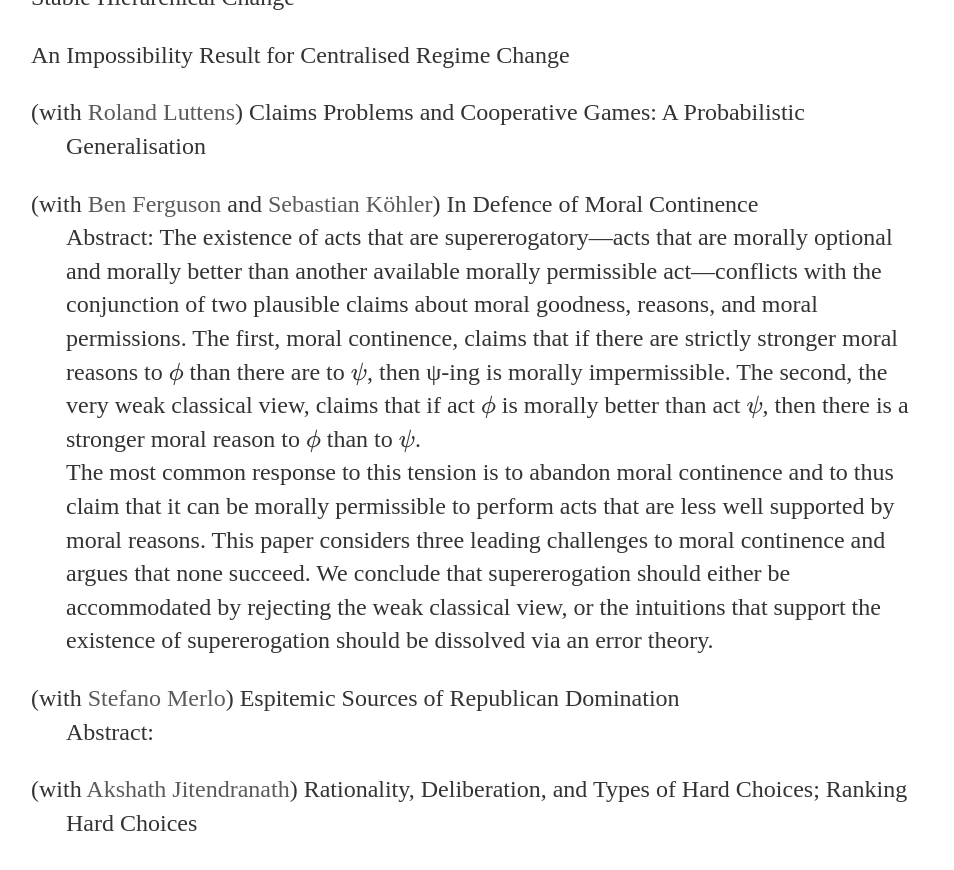
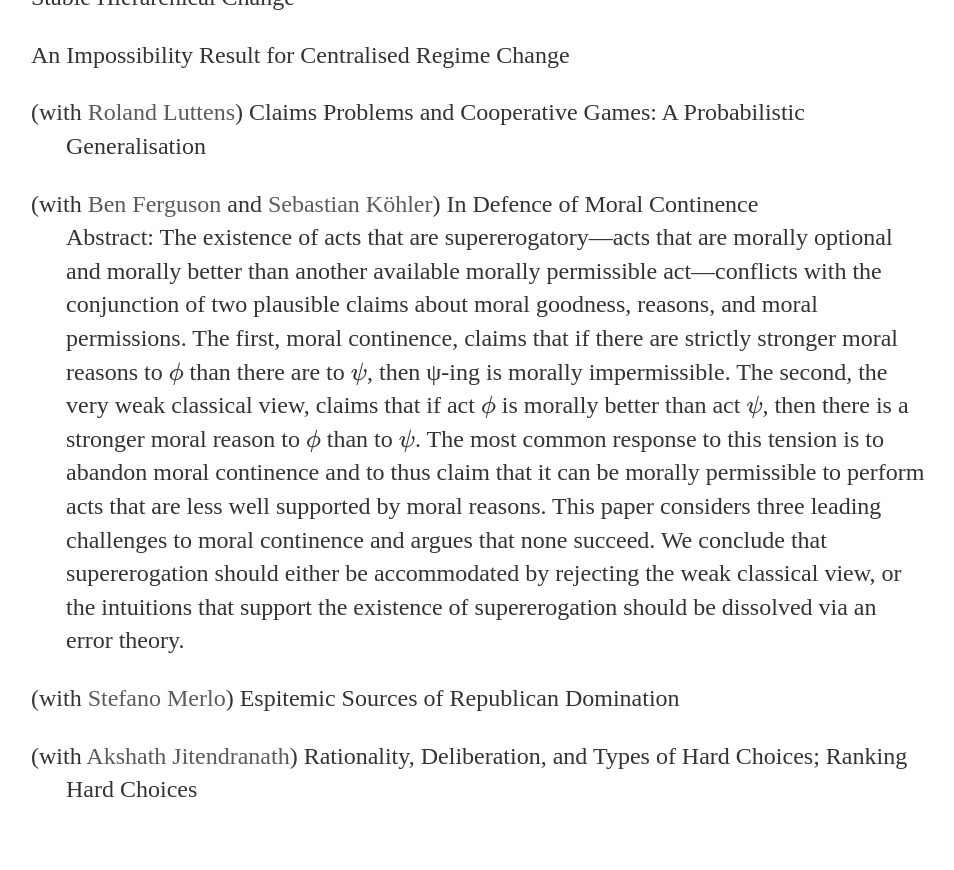
Before and after one commit to uzunovam/uzunovam, a Jekyll site: the page built from writing/index.html, in a window 1280 px wide and 900 px high, scrolled down 2220 px. Shown: the top 870 px of the window, without its empty margins (161-1115 px from the left). Built offline with Jekyll 4.4.1, drawn with Linux system fonts in a browser that asks for light colours; some of the changed text lies outside the part shown.

Commit message:
Update index.html

```diff
--- a/writing/index.html
+++ b/writing/index.html
@@ -21,8 +21,7 @@ title: Writing
 	<p class="middlereference">An Impossibility Result for Centralised Regime Change</p>
 	<p class="middlereference">(with <a href="https://research.vu.nl/en/persons/roland-iwan-luttens">Roland Luttens</a>) Claims Problems and Cooperative Games: A Probabilistic Generalisation</p>
 	<p class="middlereference">(with <a href="https://www.benjaminferguson.org/">Ben Ferguson</a> and <a href="https://sekoehler.weebly.com/">Sebastian Köhler</a>) In Defence of Moral Continence</br>
-	Abstract: The existence of acts that are supererogatory—acts that are morally optional and morally better than another available morally permissible act—conflicts with the conjunction of two plausible claims about moral goodness, reasons, and moral permissions. The first, moral continence, claims that if there are strictly stronger moral reasons to \(\phi\) than there are to \(\psi\), then ψ-ing is morally impermissible. The second, the very weak classical view, claims that if act \(\phi\) is morally better than act \(\psi\), then there is a stronger moral reason to \(\phi\) than to \(\psi\). </br> The most common response to this tension is to abandon moral continence and to thus claim that it can be morally permissible to perform acts that are less well supported by moral reasons. This paper considers three leading challenges to moral continence and argues that none succeed. We conclude that supererogation should either be accommodated by rejecting the weak classical view, or the intuitions that support the existence of supererogation should be dissolved via an error theory.</p>
-	<p class="middlereference">(with <a href="https://www.stefanomerlo.org/">Stefano Merlo</a>) Espitemic Sources of Republican Domination</br>
-	Abstract: </p>
+	Abstract: The existence of acts that are supererogatory—acts that are morally optional and morally better than another available morally permissible act—conflicts with the conjunction of two plausible claims about moral goodness, reasons, and moral permissions. The first, moral continence, claims that if there are strictly stronger moral reasons to \(\phi\) than there are to \(\psi\), then ψ-ing is morally impermissible. The second, the very weak classical view, claims that if act \(\phi\) is morally better than act \(\psi\), then there is a stronger moral reason to \(\phi\) than to \(\psi\). The most common response to this tension is to abandon moral continence and to thus claim that it can be morally permissible to perform acts that are less well supported by moral reasons. This paper considers three leading challenges to moral continence and argues that none succeed. We conclude that supererogation should either be accommodated by rejecting the weak classical view, or the intuitions that support the existence of supererogation should be dissolved via an error theory.</p>
+	<p class="middlereference">(with <a href="https://www.stefanomerlo.org/">Stefano Merlo</a>) Espitemic Sources of Republican Domination</p>
 	<p class="middlereference">(with <a href="https://akshathjitendranath.weebly.com/">Akshath Jitendranath</a>) Rationality, Deliberation, and Types of Hard Choices; Ranking Hard Choices</p>
 </div><!-- /.blurb -->
```
Also changed, not shown: other parts of writing/index.html (+1 -1 lines).
